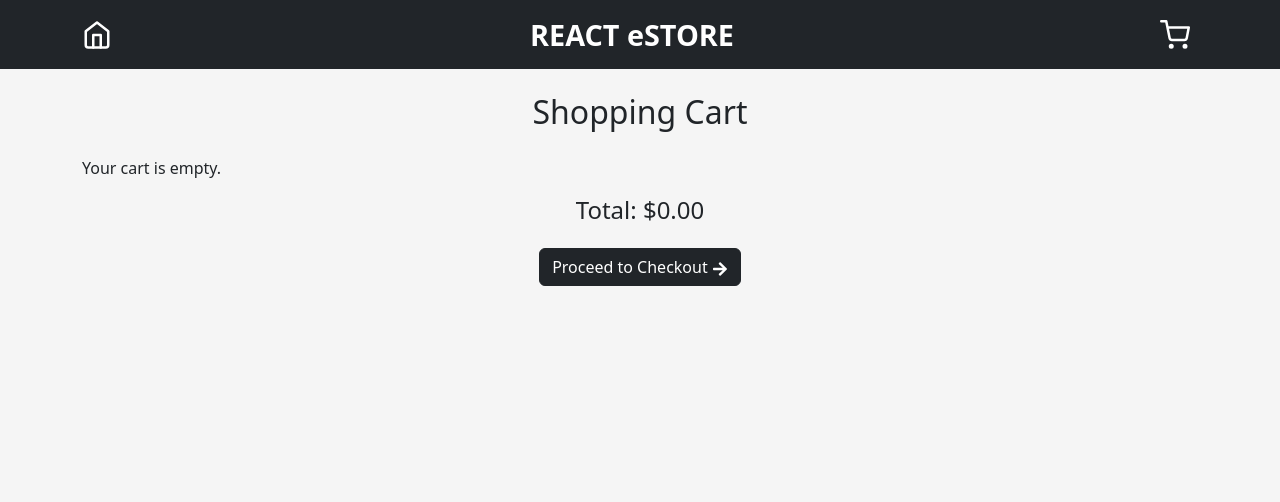
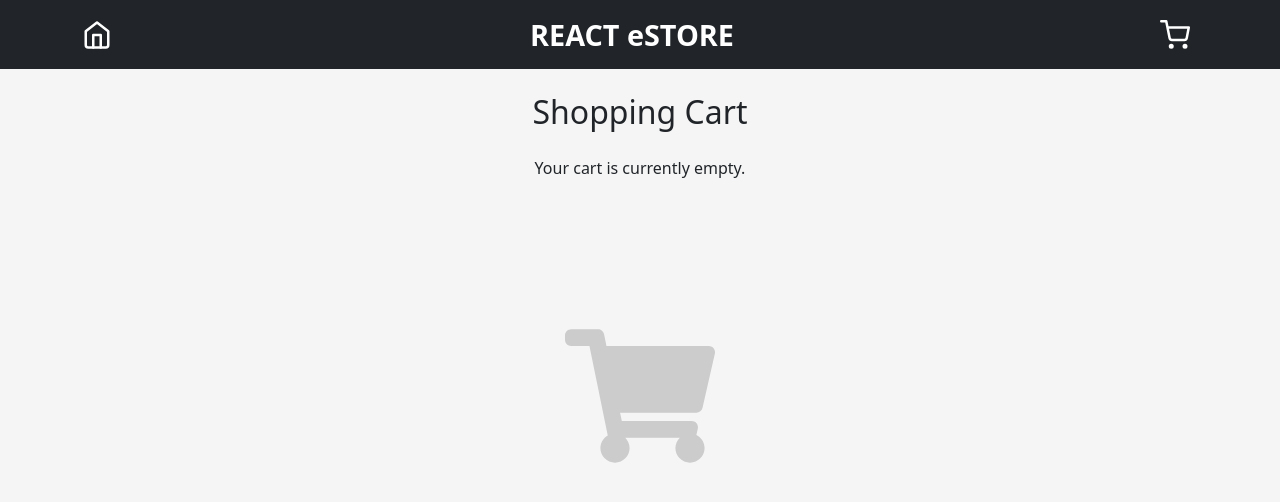
Before and after one commit to OMARxKHALID/reduxStore, a React (Vite) app: page /cart in a window 1280 px wide. Shown: the top 502 px of the page. Built offline with nearby package versions, Linux system fonts and the light colour scheme.

Commit message:
8th commit

```diff
--- a/src/components/Cart.jsx
+++ b/src/components/Cart.jsx
@@ -1,8 +1,8 @@
 import React from 'react';
 import { useSelector, useDispatch } from 'react-redux';
 import { remove, updateQuantity } from '../redux/cartSlice';
-import { Button, Container, Table } from 'react-bootstrap';
-import { FaMinus, FaPlus, FaTrash, FaArrowRight } from 'react-icons/fa';
+import { Button, Table } from 'react-bootstrap';
+import { FaMinus, FaPlus, FaTrash, FaArrowRight, FaShoppingCart } from 'react-icons/fa';
 
 const Cart = () => {
   const cartItems = useSelector((state) => state.cart);
@@ -21,15 +21,15 @@ const Cart = () => {
   };
 
   return (
-
     <div className="mt-4">
       <div className="text-center mb-4">
-        <h2>
-          Shopping Cart
-        </h2>
+        <h2>Shopping Cart</h2>
       </div>
       {cartItems.length === 0 ? (
-        <p>Your cart is empty.</p>
+        <div className="text-center" >
+          <p >Your cart is currently empty.</p>
+          <FaShoppingCart size={150} color="#ccc" style={{ height: '50vh' }} />
+        </div>
       ) : (
         <Table striped bordered hover responsive>
           <thead>
@@ -43,8 +43,8 @@ const Cart = () => {
           <tbody>
             {cartItems.map((item) => (
               <tr key={item.id}>
-                <td className="align-middle">
-                  <div className="d-flex align-items-center">
+                <td className="align-middle" >
+                  <div className="d-flex align-items-center" >
                     <span className="ml-2">{item.title}</span>
                   </div>
                 </td>
@@ -82,13 +82,17 @@ const Cart = () => {
           </tbody>
         </Table>
       )}
+
       <div className="text-center mt-3">
-        <h4>Total: ${calculateTotal()}</h4>
+        {cartItems.length > 0 && <h4>Total: ${calculateTotal()}</h4>}
       </div>
+
       <div className="text-center mt-4">
-        <Button variant="dark" className="checkout-button">
-          Proceed to Checkout <FaArrowRight className="ml-2" />
-        </Button>
+        {cartItems.length > 0 && (
+          <Button variant="dark" className="checkout-button">
+            Proceed to Checkout <FaArrowRight className="ml-2" />
+          </Button>
+        )}
       </div>
     </div>
   );
```
